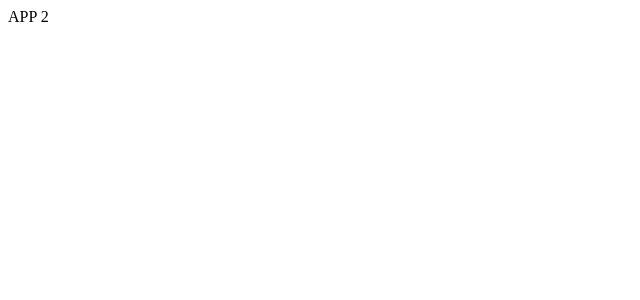
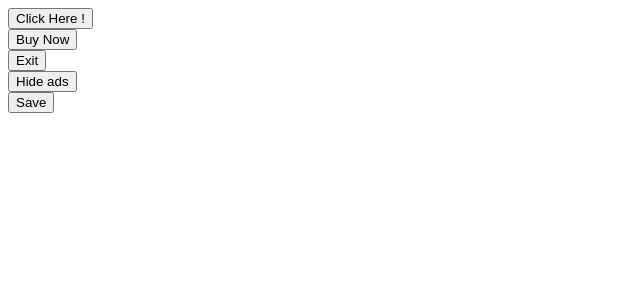
Before and after one commit to ArmstrongVD/Components_App, a React (Create React App) app: page / in a window 1280 px wide. Shown: the top 300 px of the page, without its empty margins (0-640 px from the left). Built offline with nearby package versions, Linux system fonts and the light colour scheme.

Commit message:
Button Component

```diff
--- a/src/App.js
+++ b/src/App.js
@@ -1,8 +1,15 @@
-function App(){
-    return <div>
-        APP 2
+import Button from "./Button";
+
+function App() {
+  return (
+    <div>
+      <div ><Button>Click Here !</Button></div>
+      <div><Button>Buy Now</Button></div>
+      <div><Button>Exit</Button></div>
+      <div><Button>Hide ads</Button></div>
+      <div><Button>Save</Button></div>
     </div>
+  );
 }
 
-
 export default App;
--- /dev/null
+++ b/src/Button.js
@@ -0,0 +1,6 @@
+function Button({ children }) {
+    return <button>{children}</button>;
+}
+
+
+export default Button
```
